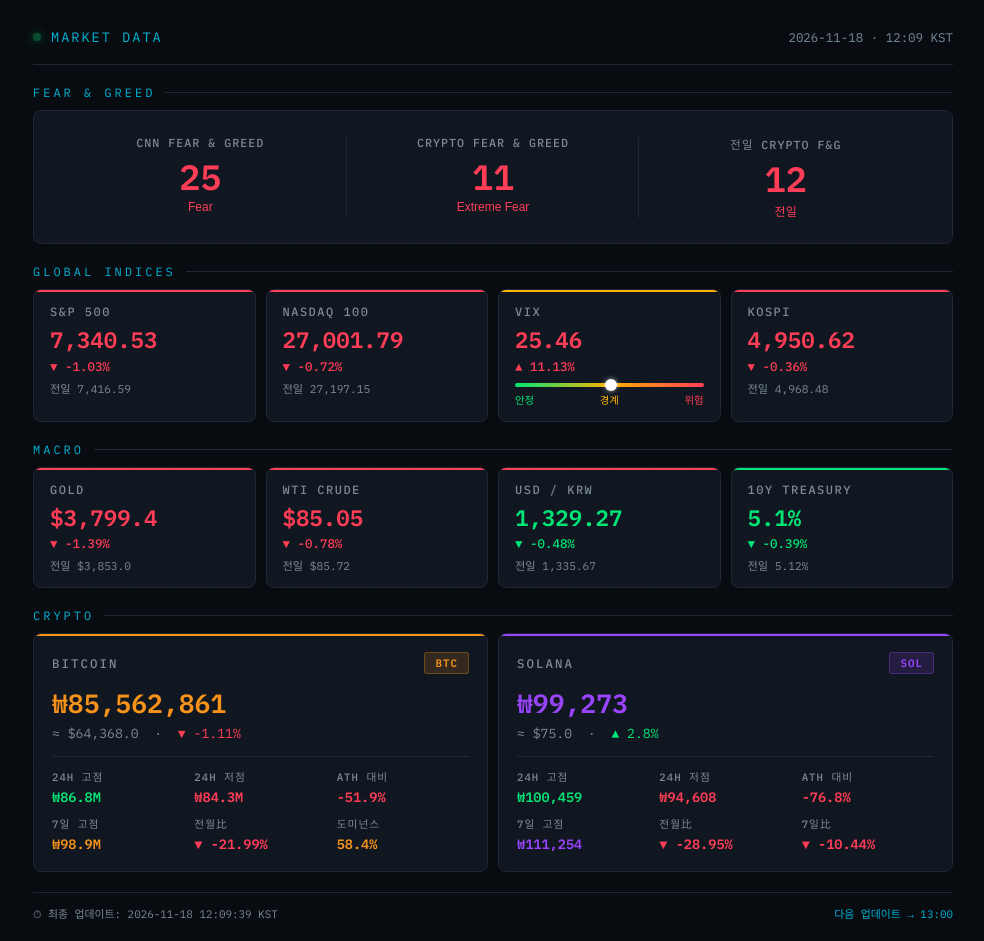
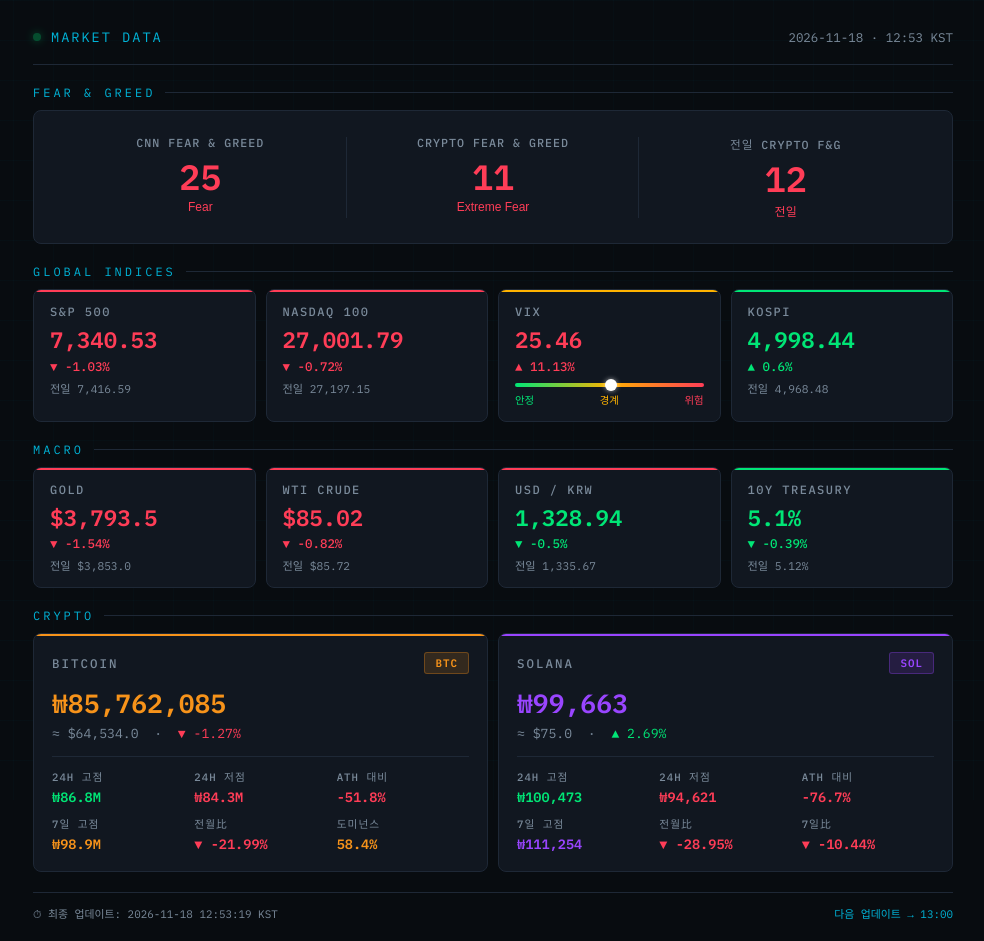
Before and after one commit to lundonhong-hub/my-market-data, a plain HTML site: page index.html in a window 1280 px wide. Shown: the whole page, without its empty margins (147-1131 px from the left). Drawn offline with Linux system fonts and the light colour scheme; a web font is replaced by a local one.

Commit message:
data update: 2026-11-18 03:53 KST

```diff
--- a/index.html
+++ b/index.html
@@ -4,7 +4,7 @@
 <meta charset="UTF-8">
 <meta name="viewport" content="width=device-width, initial-scale=1.0">
 <meta http-equiv="refresh" content="3600">
-<title>Market Data · 2026-11-18 12:09:39</title>
+<title>Market Data · 2026-11-18 12:53:19</title>
 <style>
   @import url('https://fonts.googleapis.com/css2?family=IBM+Plex+Mono:wght@400;500;600&family=IBM+Plex+Sans+KR:wght@400;500;600&display=swap');
   :root {
@@ -76,7 +76,7 @@
 
   <div class="header">
     <div class="header-left"><div class="dot"></div><div class="htitle">Market Data</div></div>
-    <div class="htime">2026-11-18 · 12:09 KST</div>
+    <div class="htime">2026-11-18 · 12:53 KST</div>
   </div>
 
   <!-- 공포탐욕 -->
@@ -121,10 +121,10 @@
       <div class="vix-bar"><div class="vix-mk" style="left:50.92%"></div></div>
       <div class="vix-lbl"><span style="color:var(--up)">안정</span><span style="color:var(--warn)">경계</span><span style="color:var(--down)">위험</span></div>
     </div>
-    <div class="card d d4">
+    <div class="card u d4">
       <div class="clbl">KOSPI</div>
-      <div class="cval" style="color:#ff3d57">4,950.62</div>
-      <div class="cchg" style="color:#ff3d57">▼ -0.36%</div>
+      <div class="cval" style="color:#00e676">4,998.44</div>
+      <div class="cchg" style="color:#00e676">▲ 0.6%</div>
       <div class="csub">전일 4,968.48</div>
     </div>
   </div>
@@ -134,20 +134,20 @@
   <div class="g4" style="margin-bottom:20px">
     <div class="card d d5">
       <div class="clbl">Gold</div>
-      <div class="cval" style="color:#ff3d57">$3,799.4</div>
-      <div class="cchg" style="color:#ff3d57">▼ -1.39%</div>
+      <div class="cval" style="color:#ff3d57">$3,793.5</div>
+      <div class="cchg" style="color:#ff3d57">▼ -1.54%</div>
       <div class="csub">전일 $3,853.0</div>
     </div>
     <div class="card d d6">
       <div class="clbl">WTI Crude</div>
-      <div class="cval" style="color:#ff3d57">$85.05</div>
-      <div class="cchg" style="color:#ff3d57">▼ -0.78%</div>
+      <div class="cval" style="color:#ff3d57">$85.02</div>
+      <div class="cchg" style="color:#ff3d57">▼ -0.82%</div>
       <div class="csub">전일 $85.72</div>
     </div>
     <div class="card d d7">
       <div class="clbl">USD / KRW</div>
-      <div class="cval" style="color:#00e676">1,329.27</div>
-      <div class="cchg" style="color:#00e676">▼ -0.48%</div>
+      <div class="cval" style="color:#00e676">1,328.94</div>
+      <div class="cchg" style="color:#00e676">▼ -0.5%</div>
       <div class="csub">전일 1,335.67</div>
     </div>
     <div class="card u d8">
@@ -166,12 +166,12 @@
         <div class="cc-nm">Bitcoin</div>
         <div class="badge btc-b">BTC</div>
       </div>
-      <div class="cc-price" style="color:var(--btc)">₩85,562,861</div>
-      <div class="cc-usd">≈ $64,368.0 &nbsp;·&nbsp; <span style="color:#ff3d57">▼ -1.11%</span></div>
+      <div class="cc-price" style="color:var(--btc)">₩85,762,085</div>
+      <div class="cc-usd">≈ $64,534.0 &nbsp;·&nbsp; <span style="color:#ff3d57">▼ -1.27%</span></div>
       <div class="cc-meta">
         <div><div class="ml">24h 고점</div><div class="mv" style="color:var(--up)">₩86.8M</div></div>
         <div><div class="ml">24h 저점</div><div class="mv" style="color:var(--down)">₩84.3M</div></div>
-        <div><div class="ml">ATH 대비</div><div class="mv" style="color:var(--down)">-51.9%</div></div>
+        <div><div class="ml">ATH 대비</div><div class="mv" style="color:var(--down)">-51.8%</div></div>
         <div><div class="ml">7일 고점</div><div class="mv" style="color:var(--btc)">₩98.9M</div></div>
         <div><div class="ml">전월比</div><div class="mv" style="color:#ff3d57">▼ -21.99%</div></div>
         <div><div class="ml">도미넌스</div><div class="mv" style="color:var(--btc)">58.4%</div></div>
@@ -182,12 +182,12 @@
         <div class="cc-nm">Solana</div>
         <div class="badge sol-b">SOL</div>
       </div>
-      <div class="cc-price" style="color:var(--sol)">₩99,273</div>
-      <div class="cc-usd">≈ $75.0 &nbsp;·&nbsp; <span style="color:#00e676">▲ 2.8%</span></div>
+      <div class="cc-price" style="color:var(--sol)">₩99,663</div>
+      <div class="cc-usd">≈ $75.0 &nbsp;·&nbsp; <span style="color:#00e676">▲ 2.69%</span></div>
       <div class="cc-meta">
-        <div><div class="ml">24h 고점</div><div class="mv" style="color:var(--up)">₩100,459</div></div>
-        <div><div class="ml">24h 저점</div><div class="mv" style="color:var(--down)">₩94,608</div></div>
-        <div><div class="ml">ATH 대비</div><div class="mv" style="color:var(--down)">-76.8%</div></div>
+        <div><div class="ml">24h 고점</div><div class="mv" style="color:var(--up)">₩100,473</div></div>
+        <div><div class="ml">24h 저점</div><div class="mv" style="color:var(--down)">₩94,621</div></div>
+        <div><div class="ml">ATH 대비</div><div class="mv" style="color:var(--down)">-76.7%</div></div>
         <div><div class="ml">7일 고점</div><div class="mv" style="color:var(--sol)">₩111,254</div></div>
         <div><div class="ml">전월比</div><div class="mv" style="color:#ff3d57">▼ -28.95%</div></div>
         <div><div class="ml">7일比</div><div class="mv" style="color:#ff3d57">▼ -10.44%</div></div>
@@ -196,7 +196,7 @@
   </div>
 
   <div class="ubar">
-    <div class="utxt">⏱ 최종 업데이트: 2026-11-18 12:09:39 KST</div>
+    <div class="utxt">⏱ 최종 업데이트: 2026-11-18 12:53:19 KST</div>
     <div class="unxt">다음 업데이트 → 13:00</div>
   </div>
 
```
